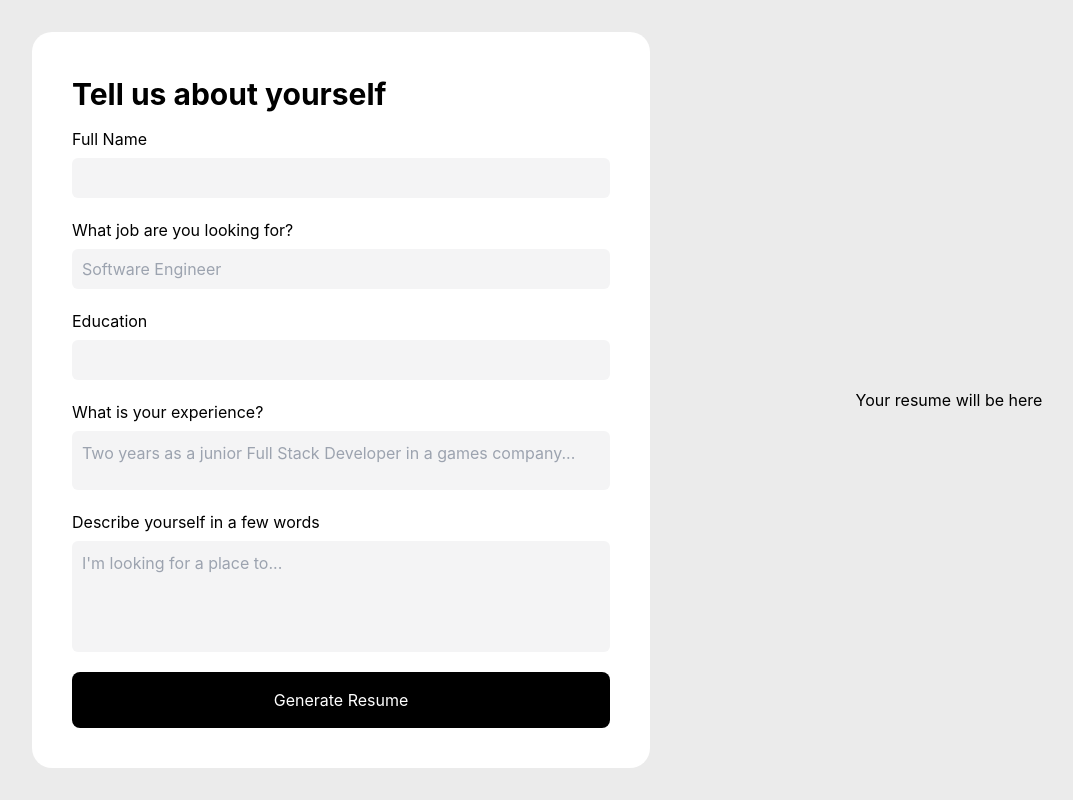
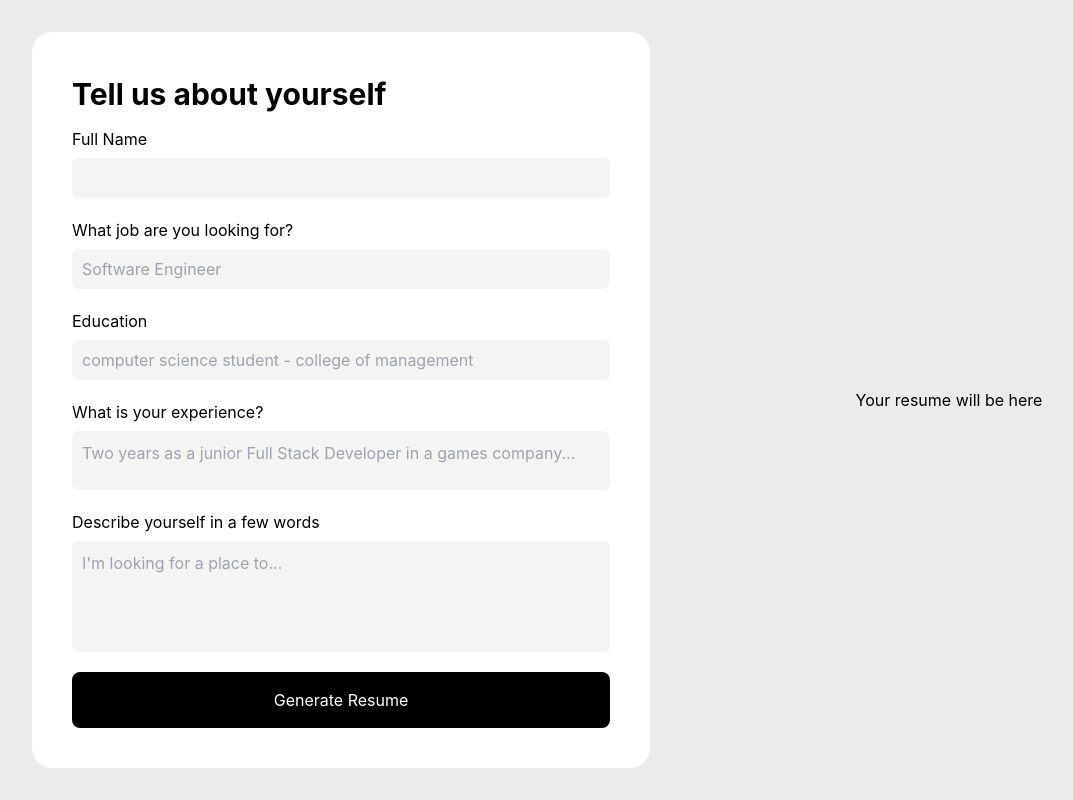
Before and after one commit to MyResumeCollege/resuMateClient, a React (Vite) app in the folder resumate/: page / in a window 1280 px wide. Shown: the whole page, without its empty margins (0-1073 px from the left). Built offline with nearby package versions, Linux system fonts and the light colour scheme.

Commit message:
placeholder for education field

```diff
--- a/resumate/src/components/intro-form/IntroForm.tsx
+++ b/resumate/src/components/intro-form/IntroForm.tsx
@@ -44,6 +44,7 @@ const IntroForm = ({ onSubmit }: IntroFormProps) => {
 			<input
 				type="text"
 				value={education}
+				placeholder='computer science student - college of management'
 				onChange={(e) => setEducation(e.target.value)}
 			/>
 			<label />
```
